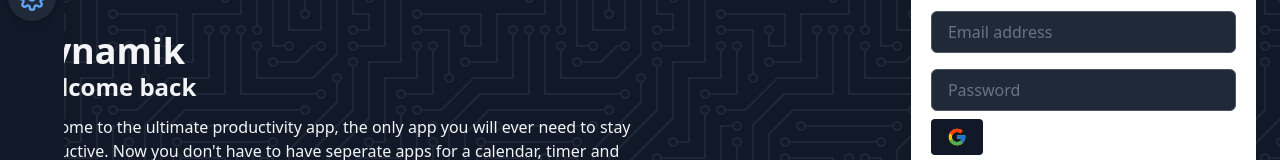
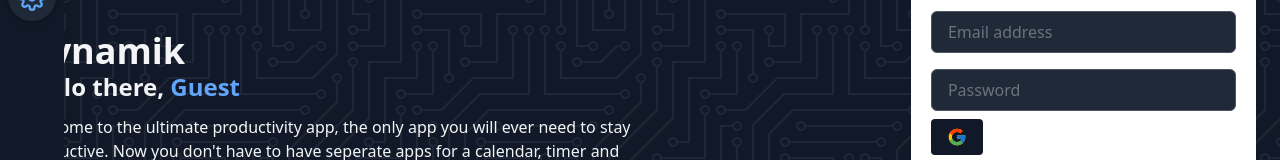
Before and after one commit to ScriptedRain/timerApp, a React (Create React App) app: page / in a window 1280 px wide. Shown: the part 291-451 px from the top of the page. Built offline with nearby package versions, Linux system fonts and the light colour scheme; no server answers.

Commit message:
hello there will say guest if no user is logged in

```diff
--- a/src/Components/Hero.jsx
+++ b/src/Components/Hero.jsx
@@ -4,7 +4,6 @@ import { FcGoogle } from 'react-icons/fc'
 import Register from './Register'
 import { useAuth } from '../firebase-config'
 const Hero = () => {
-
   const currentUser = useAuth()
 
   return (
@@ -16,7 +15,10 @@ const Hero = () => {
               <h2 class='text-4xl font-semibold text-gray-100'>Dynamik</h2>
 
               <h3 class='text-2xl font-semibold text-gray-100'>
-                Welcome back <span class='text-blue-400'>{currentUser?.email}</span>
+                Hello there,{' '}
+                <span class='text-blue-400'>
+                  {currentUser ? currentUser?.email : 'Guest'}
+                </span>
               </h3>
 
               <p class='mt-3 text-gray-100'>
```
